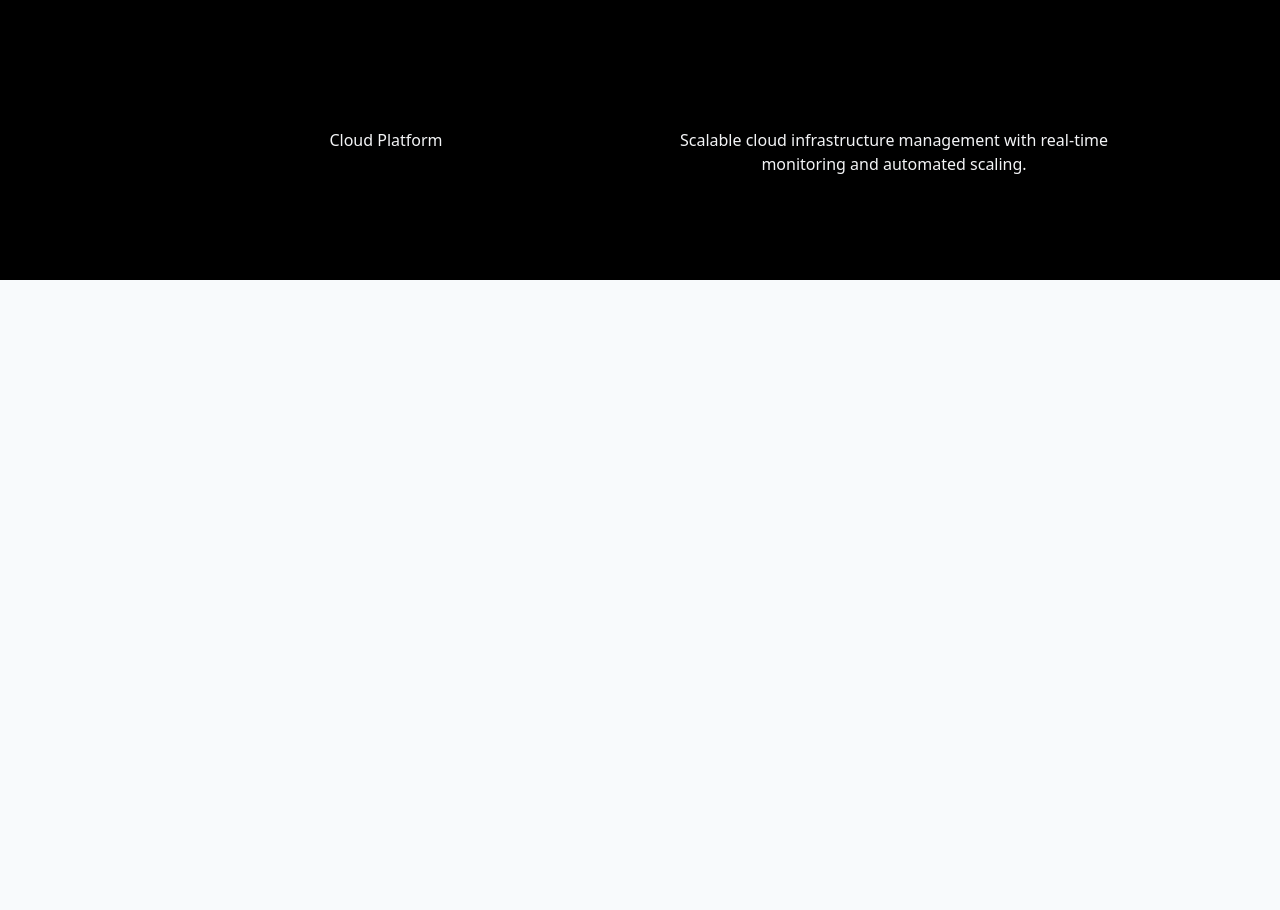
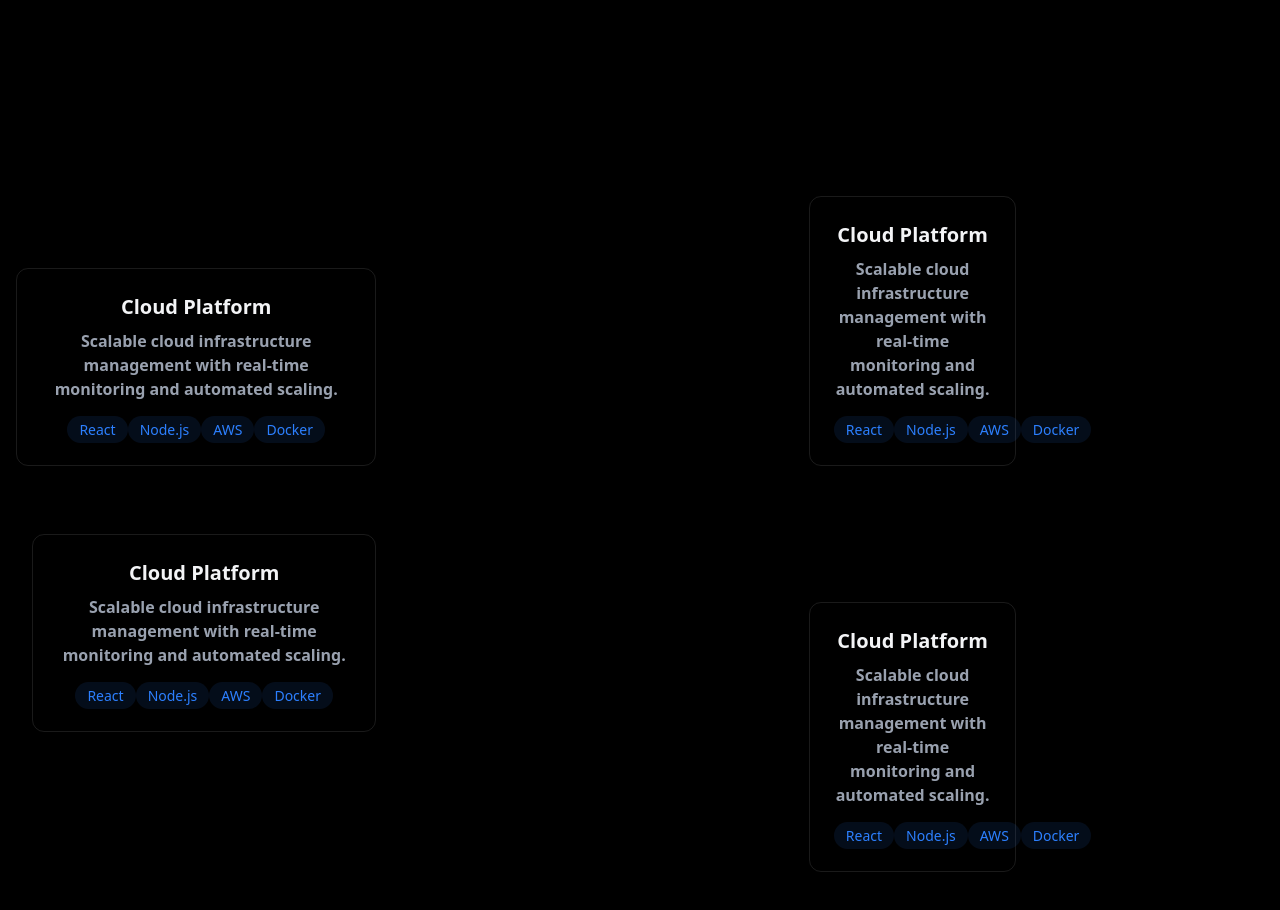
Before and after one commit to Sulai3030/portfolio-vite, a React (Vite) app: page / in a window 1280 px wide. Shown: the part 1700-2610 px from the top of the page. Before the commit the page ends 1980 px from the top, so only its background shows below. Built offline with nearby package versions, Linux system fonts and the light colour scheme.

Commit message:
added reveal on scroll component

```diff
--- a/src/components/sections/About.jsx
+++ b/src/components/sections/About.jsx
@@ -9,19 +9,13 @@
     "TailwindCSS",
     "Svelte",
   ];
-  const backendSkills =
-  ["Node.js",
-     "Python",
-     "AWS",
-     "MongoDB",
-     "GraphQL"];
+  const backendSkills = ["Node.js", "Python", "AWS", "MongoDB", "GraphQL"];
 
   return (
     <section
       id="about"
       className="min-h-screen flex items-center justify-center py-20"
     >
-      <RevealOnScroll>
         <div className="max-w-3xl mx-auto px-4">
           <h2 className="text-3xl font-bold mb-8 bg-gradient-to-r from-blue-500 to-cyan-400 bg-clip-text text-transparent text-center">
             About Me
@@ -67,12 +61,10 @@
               <h3 className="text-xl font-bold mb-4">🏫 Education</h3>
               <ul className="list-disc list-inside text-gray-300 space-y-2">
                 <li>
-                  <strong>Fullstack Web Development Certification</strong> - Columbia University
-                  (2016)
+                  <strong>Fullstack Web Development Certification</strong> -
+                  Columbia University (2016)
                 </li>
-                <li>
-                  Relevant Coursework: Data Structures, Web Development
-                </li>
+                <li>Relevant Coursework: Data Structures, Web Development</li>
               </ul>
             </div>
             <div className="p-6 rounded-xl border border-white/10 hover:-translate-y-1 transition-all">
@@ -100,7 +92,6 @@
             </div>
           </div>
         </div>
-      </RevealOnScroll>
     </section>
   );
 };
--- a/src/components/sections/Projects.jsx
+++ b/src/components/sections/Projects.jsx
@@ -1,32 +1,138 @@
+import React from "react";
+import { RevealOnScroll } from "../RevealOnScroll";
+
+
 export const Projects = () => {
   return (
     <section
       id="projects"
       className="min-h-scereen flex items-center justify-center py-20"
     >
-      <div className="max-w-5xl mx auo px-4">
+     <RevealOnScroll />
+      <div className="max-w-5xl mx auto px-4">
         <h2 className="text-3xl font-bold mb-8 bg-gradient-to right from blue-500 to cyan-400 bg-clip-text text-transparent text-center">
           {""}
           Featured Projects
         </h2>
         <div className="grid grid-cols-1 md:grid-cols-2 gap-6">
-          <div>
-            <h3>Cloud Platform</h3>
-          </div>
-        <p>
-          Scalable cloud infrastructure management with real-time monitoring and automated scaling.
+          <div className="p-6 rounded-xl border border-white/10 hover:translate-y-1 hover:border-blue-500/30 hover:shadow-   *:[0_2px_8px_rgba(59,130,246,0.1)] transition">
+            <h3 className="text-xl font-bold mb-2">Cloud Platform</h3>
+            <p className="text-gray-400 mb-4 text-md font-bold">
+              Scalable cloud infrastructure management with real-time monitoring
+              and automated scaling.
             </p>
             <div>
               {["React", "Node.js", "AWS", "Docker"].map((tech, key) => (
                 <span
                   key={key}
-              className="bg-blue-500/10 text-blue-500 py-1 ">
-
+                  className="bg-blue-500/10 text-blue-500 py-1 px-3 rounded-full text-sm hover:bg-blue-500/20 hover:shadow-[0_2px_8px_rgba(59,130,246,0.1)] transition-all"
+                >
+                  {tech}
                 </span>
               ))}
             </div>
           </div>
         </div>
+        <div className="max-w-5xl mx auto px-4">
+          <h2 className="text-3xl font-bold mb-8 bg-gradient-to right from blue-500 to cyan-400 bg-clip-text text-transparent text-center">
+            {""}
+            Featured Projects
+          </h2>
+          <div className="grid grid-cols-1 md:grid-cols-2 gap-6">
+            <div className="p-6 rounded-xl border border-white/10 hover:translate-y-1 hover:border-blue-500/30 hover:shadow-   *:[0_2px_8px_rgba(59,130,246,0.1)] transition">
+              <h3 className="text-xl font-bold mb-2">Cloud Platform</h3>
+              <p className="text-gray-400 mb-4 text-md font-bold">
+                Scalable cloud infrastructure management with real-time
+                monitoring and automated scaling.
+              </p>
+              <div>
+                {["React", "Node.js", "AWS", "Docker"].map((tech, key) => (
+                  <span
+                    key={key}
+                    className="bg-blue-500/10 text-blue-500 py-1 px-3 rounded-full text-sm hover:bg-blue-500/20 hover:shadow-[0_2px_8px_rgba(59,130,246,0.1)] transition-all"
+                  >
+                    {tech}
+                  </span>
+                ))}
+              </div>
+            </div>
+          </div>
+        </div>
+        <div className="max-w-5xl mx auto px-4">
+          <h2 className="text-3xl font-bold mb-8 bg-gradient-to right from blue-500 to cyan-400 bg-clip-text text-transparent text-center">
+            {""}
+            Featured Projects
+          </h2>
+        </div>
+      </div>
+      <div className="max-w-5xl mx auto px-4">
+        <h2 className="text-3xl font-bold mb-8 bg-gradient-to right from blue-500 to cyan-400 bg-clip-text text-transparent text-center">
+          {""}
+          Featured Projects
+        </h2>
+        <div className="max-w-5xl mx auto px-4">
+          <h2 className="text-3xl font-bold mb-8 bg-gradient-to right from blue-500 to cyan-400 bg-clip-text text-transparent text-center">
+            {""}
+            Featured Projects
+          </h2>
+          <div className="grid grid-cols-1 md:grid-cols-2 gap-6">
+            <div className="p-6 rounded-xl border border-white/10 hover:translate-y-1 hover:border-blue-500/30 hover:shadow-   *:[0_2px_8px_rgba(59,130,246,0.1)] transition">
+              <h3 className="text-xl font-bold mb-2">Cloud Platform</h3>
+              <p className="text-gray-400 mb-4 text-md font-bold">
+                Scalable cloud infrastructure management with real-time
+                monitoring and automated scaling.
+              </p>
+              <div>
+                {["React", "Node.js", "AWS", "Docker"].map((tech, key) => (
+                  <span
+                    key={key}
+                    className="bg-blue-500/10 text-blue-500 py-1 px-3 rounded-full text-sm hover:bg-blue-500/20 hover:shadow-[0_2px_8px_rgba(59,130,246,0.1)] transition-all"
+                  >
+                    {tech}
+                  </span>
+                ))}
+              </div>
+            </div>
+          </div>
+        </div>
+        <div className="max-w-5xl mx auto px-4">
+          <h2 className="text-3xl font-bold mb-8 bg-gradient-to right from blue-500 to cyan-400 bg-clip-text text-transparent text-center">
+            {""}
+            Featured Projects
+          </h2>
+        </div>
+        <div className="max-w-5xl mx auto px-4">
+          <h2 className="text-3xl font-bold mb-8 bg-gradient-to right from blue-500 to cyan-400 bg-clip-text text-transparent text-center">
+            {""}
+            Featured Projects
+          </h2>
+          <div className="grid grid-cols-1 md:grid-cols-2 gap-6">
+            <div className="p-6 rounded-xl border border-white/10 hover:translate-y-1 hover:border-blue-500/30 hover:shadow-   *:[0_2px_8px_rgba(59,130,246,0.1)] transition">
+              <h3 className="text-xl font-bold mb-2">Cloud Platform</h3>
+              <p className="text-gray-400 mb-4 text-md font-bold">
+                Scalable cloud infrastructure management with real-time
+                monitoring and automated scaling.
+              </p>
+              <div>
+                {["React", "Node.js", "AWS", "Docker"].map((tech, key) => (
+                  <span
+                    key={key}
+                    className="bg-blue-500/10 text-blue-500 py-1 px-3 rounded-full text-sm hover:bg-blue-500/20 hover:shadow-[0_2px_8px_rgba(59,130,246,0.1)] transition-all"
+                  >
+                    {tech}
+                  </span>
+                ))}
+              </div>
+            </div>
+          </div>
+        </div>
+        <div className="max-w-5xl mx auto px-4">
+          <h2 className="text-3xl font-bold mb-8 bg-gradient-to right from blue-500 to cyan-400 bg-clip-text text-transparent text-center">
+            {""}
+            Featured Projects
+          </h2>
+        </div>
+      </div>
     </section>
   );
 };
--- a/src/index.css
+++ b/src/index.css
@@ -18,6 +18,39 @@
   --animate-fade-in-delay-3: fade-in 0.7s ease-out 0.6s forwards;
   --animate-fade-in-delay-4: fade-in 0.7s ease-out 0.8s forwards;
   --animate-meteor: meteor 5s linear infinite;
+
+}
+
+@keyframes loading{
+  0% {
+    transform: translateX(-100%);
+  }
+  100%{
+    transform: translateX(250%);
+  }
+}
+
+.animate-loading-bar{
+  animation: loading 0.8s ease infinite
+}
+
+.reveal{
+  opacity: 0;
+  transform: translateY(20px);
+  transition: opacity 0.7s ease, transform 0.7s ease;
+}
+
+.reveal.visible{
+  opacity: 1;
+  transform: translateY(0);
+
+
+
+
+
+
+
+
 
   @keyframes float {
     0%,
--- a/src/pages/Home.jsx
+++ b/src/pages/Home.jsx
@@ -4,7 +4,7 @@
 //import { SkillsSection } from "../components/SkillsSection";
 //import { ProjectsSection } from "../components/ProjectsSection";
 //import { ContactSection } from "../components/ContactSection";
-
+import { RevealOnScroll } from "../RevealOnScroll";
 
 export const Home = () => {
   return (
```
Also changed, not shown: src/components/RevealOnScroll.jsx (+15 -12 lines). Lines whose indentation alone changed are shown as unchanged.
